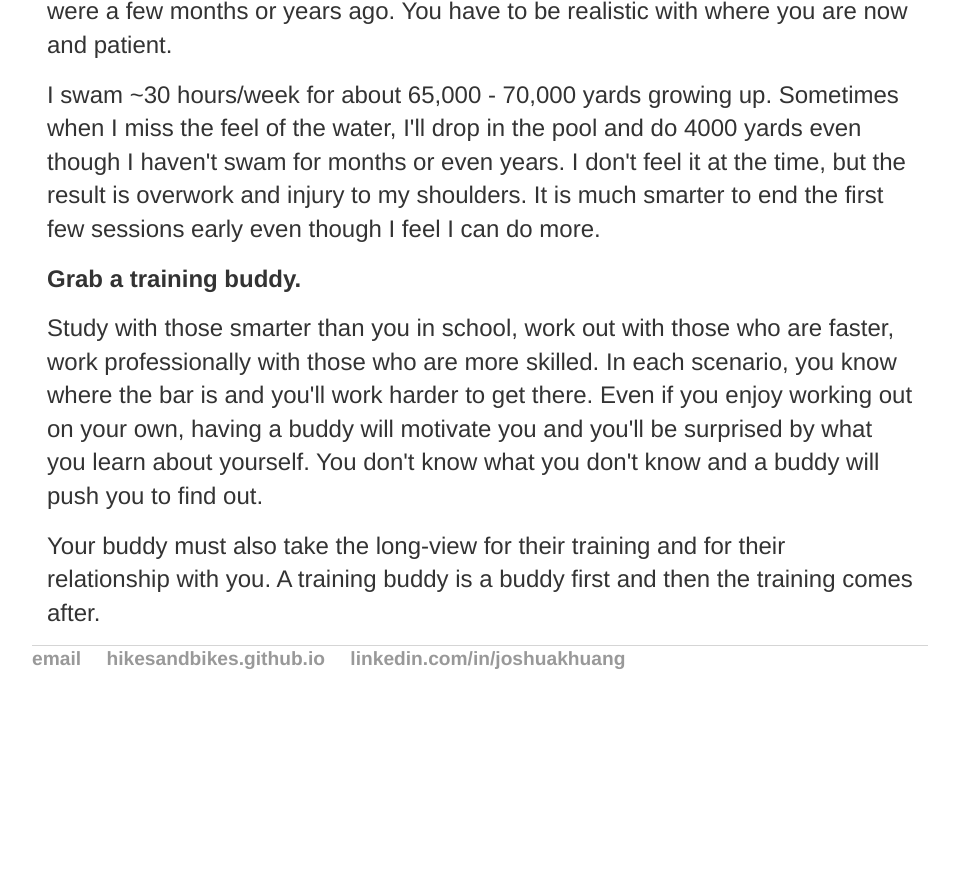
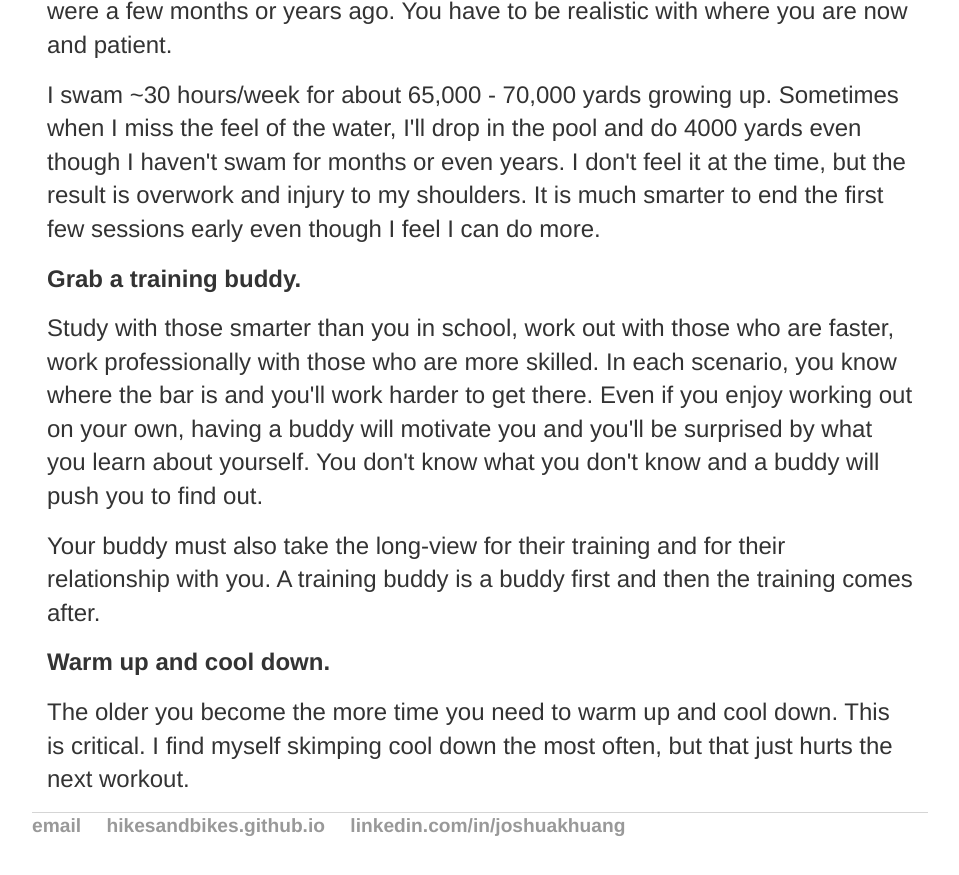
Before and after one commit to hikesandbikes/hikesandbikes.github.io, a Jekyll site: the page built from _posts/2020-07-04-the-need-for-speed.md, in a window 1280 px wide and 900 px high, scrolled down 1249 px. Shown: the top 875 px of the window, without its empty margins (160-1119 px from the left). Built offline with Jekyll 4.4.1, drawn with Linux system fonts in a browser that asks for light colours; before the commit the page ends 1982 px from its top, so only the background shows below that.

Commit message:
update post

```diff
--- a/_posts/2020-07-04-the-need-for-speed.md
+++ b/_posts/2020-07-04-the-need-for-speed.md
@@ -45,3 +45,10 @@ Study with those smarter than you in school, work out with those who are faster,
 Your buddy must also take the long-view for their training and for their relationship with you. A training buddy is a
 buddy first and then the training comes after.
 </p>
+<blockquote>
+    <p><b>Warm up and cool down.</b></p>
+</blockquote>
+
+<p>
+The older you become the more time you need to warm up and cool down.  This is critical.  I find myself skimping cool down the most often, but that just hurts the next workout.
+</p>
```
